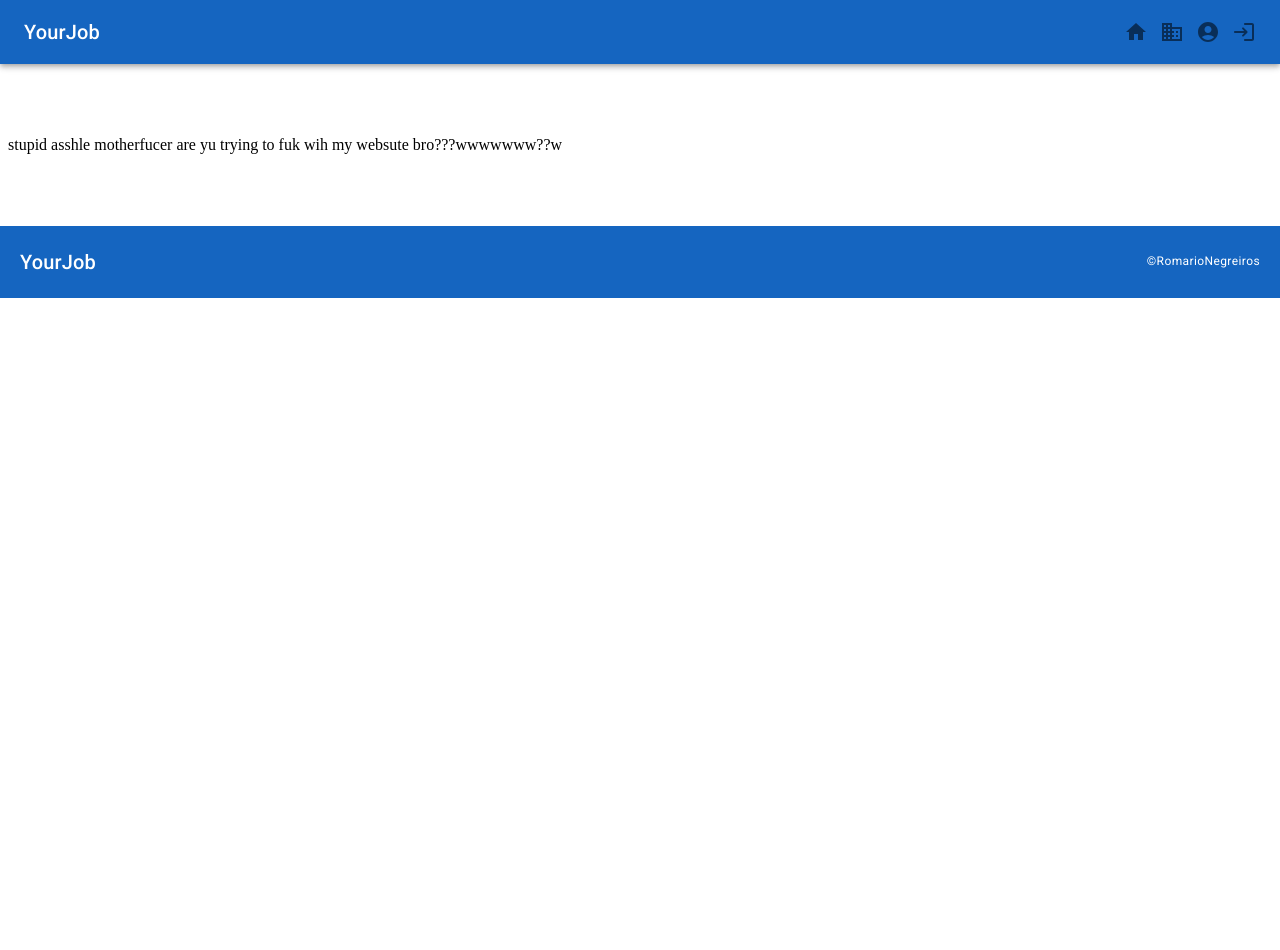
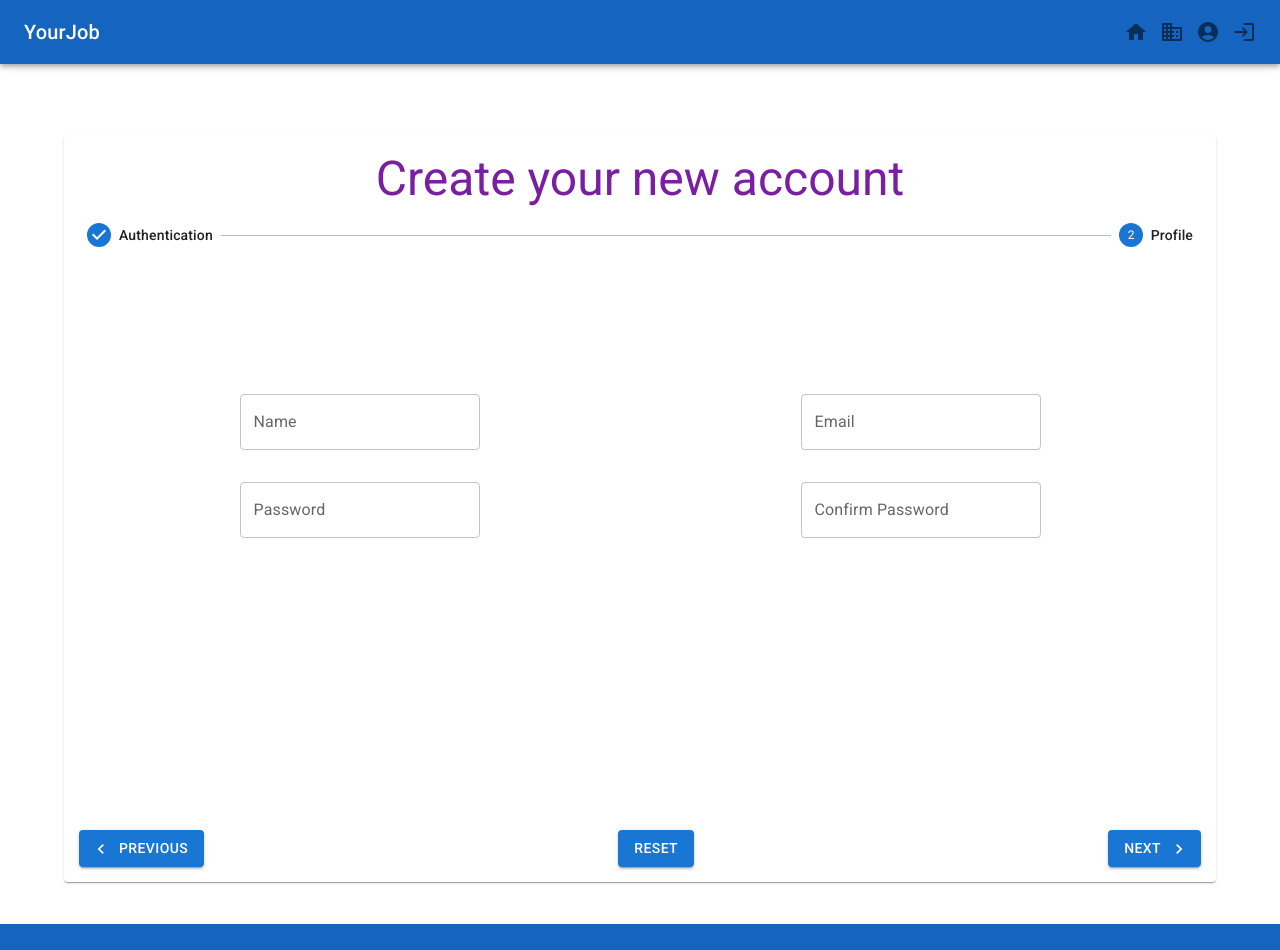
Before and after one commit to Romario-Negreiros/YourJob-Frontend, a React (Create React App) app: page /register in a window 1280 px wide. Shown: the top 950 px of the page. Before the commit the page ends 800 px from the top, so only its background shows below. Built offline with nearby package versions, Linux system fonts and the light colour scheme.

Commit message:
Created login page styles + Created register page styles

```diff
--- a/src/pages/Login/index.tsx
+++ b/src/pages/Login/index.tsx
@@ -2,10 +2,59 @@ import React from 'react'
 
 import useStyles from './styles'
 
+import Container from '@mui/material/Container'
+import Box from '@mui/material/Box'
+import Typography from '@mui/material/Typography'
+import Paper from '@mui/material/Paper'
+import Link from '@mui/material/Link'
+import Button from '@mui/material/Button'
+import TextField from '@mui/material/TextField'
+import { Link as RouterLink } from 'react-router-dom'
+
 const Login: React.FC = () => {
+  const classes = useStyles()
+
+  const handleSubmit = (data: any) => {
+    return console.log(data)
+  }
+
   return (
-    <Container>
+    <Container className={classes.container}>
+      <Paper className={classes.paper}>
+        <Box
+          component="form"
+          noValidate
+          autoComplete="off"
+          onSubmit={handleSubmit}
+          className={classes.form}
+        >
+          <Typography
+            variant="h3"
+            component="div"
+            sx={{ textAlign: 'center' }}
+            color="secondary.dark"
+          >
+            Connect to your account
+          </Typography>
+          <Box sx={{ width: '100%', mt: 3, textAlign: 'center' }}>
+            <TextField sx={{ width: 240 }} label="Email" />
+            <br />
+            <TextField sx={{ width: 240, mt: 3 }} label="Password" />
+          </Box>
 
+          <Box className={classes.actions} sx={{ textAlign: 'center' }}>
+            <RouterLink to="/register">
+              <Link underline="always" href="" variant="h6">
+                Create Account
+              </Link>
+            </RouterLink>
+            <br />
+            <Button type="submit" variant="contained" sx={{ mt: 3, width: 250 }}>
+              Login
+            </Button>
+          </Box>
+        </Box>
+      </Paper>
     </Container>
   )
 }
--- a/src/pages/Login/styles.ts
+++ b/src/pages/Login/styles.ts
@@ -5,14 +5,26 @@ import { Theme } from '@mui/material'
 const useStyles = makeStyles((theme: Theme) => {
   return {
     container: {
-      display: 'flex',
+      display: 'flex !important',
       justifyContent: 'center',
       alignItems: 'center',
-      width: '100vw',
-      background: 'red',
-      [theme.breakpoints.up('md')]: {
-        height: `calc(100vh - ${Number(theme.mixins.toolbar.minHeight) * 1.5}px)`
-      }
+      width: '100%',
+      height: `calc(100vh - ${Number(theme.mixins.toolbar.minHeight) * 3}px)`
+    },
+    paper: {
+      height: '100%',
+      width: 400,
+      padding: 15
+    },
+    form: {
+      height: '100%',
+      display: 'flex',
+      flexFlow: 'row wrap',
+      justifyContent: 'center',
+      alignItems: 'center'
+    },
+    actions: {
+      alignSelf: 'flex-end'
     }
   }
 })
--- /dev/null
+++ b/src/pages/Register/index.tsx
@@ -0,0 +1,123 @@
+import React from 'react'
+
+import useStyles from './styles'
+
+import Container from '@mui/material/Container'
+import Box from '@mui/material/Box'
+import Stepper from '@mui/material/Stepper'
+import Step from '@mui/material/Step'
+import StepLabel from '@mui/material/StepLabel'
+import Typography from '@mui/material/Typography'
+import Button from '@mui/material/Button'
+import Paper from '@mui/material/Paper'
+import { AuthForm, UserProfileForm } from '../../components'
+
+import KeyboardArrowRightIcon from '@mui/icons-material/KeyboardArrowRight'
+import KeyboardArrowLeftIcon from '@mui/icons-material/KeyboardArrowLeft'
+
+interface IStep {
+  label: string
+  component: React.ReactElement
+}
+
+const steps: IStep[] = [
+  {
+    label: 'Authentication',
+    component: <AuthForm />
+  },
+  {
+    label: 'Profile',
+    component: <UserProfileForm />
+  }
+]
+
+const Register: React.FC = () => {
+  const [activeStep, setActiveStep] = React.useState(1)
+
+  const handleNext = () => setActiveStep(activeStep + 1)
+
+  const handleBack = () => setActiveStep(activeStep - 1)
+
+  const handleReset = () => setActiveStep(0)
+
+  const classes = useStyles()
+
+  const handleSubmit = (data: any) => {
+    return console.log(data)
+  }
+
+  return (
+    <Container className={classes.container}>
+      <Paper className={classes.paper}>
+        <Box
+          component="form"
+          className={classes.form}
+          noValidate
+          autoComplete="off"
+          onSubmit={handleSubmit}
+        >
+          <Box sx={{ width: '100%' }}>
+            <Typography
+              variant="h3"
+              component="div"
+              sx={{ textAlign: 'center' }}
+              color="secondary.dark"
+            >
+              Create your new account
+            </Typography>
+            <Stepper sx={{ mt: 2 }} activeStep={activeStep}>
+              {steps.map(step => (
+                <Step key={step.label}>
+                  <StepLabel>{step.label}</StepLabel>
+                </Step>
+              ))}
+            </Stepper>
+          </Box>
+          <Box sx={{ width: '100%' }}>
+            {activeStep === steps.length
+              ? (
+              <>
+                <Typography variant="body1" sx={{ mt: 2, mb: 1 }}>
+                  All steps completed - you&apos;re finished
+                </Typography>
+                <Button variant="contained" type="submit">
+                  Submit
+                </Button>
+              </>
+                )
+              : (
+              <>{steps[activeStep].component}</>
+                )}
+          </Box>
+          <Box className={classes.buttonsWrapper}>
+            <Button
+              className={classes.button}
+              variant="contained"
+              disabled={activeStep === 0 ? Boolean(1) : Boolean(0)}
+              startIcon={<KeyboardArrowLeftIcon />}
+              type="button"
+              onClick={handleBack}
+            >
+              Previous
+            </Button>
+            <Button className={classes.button} variant="contained" onClick={handleReset}>
+              Reset
+            </Button>
+            <Button
+              className={classes.button}
+              variant="contained"
+              disabled={activeStep === steps.length ? Boolean(1) : Boolean(0)}
+              endIcon={<KeyboardArrowRightIcon />}
+              type="button"
+              onClick={handleNext}
+            >
+              Next
+            </Button>
+          </Box>
+        </Box>
+      </Paper>
+    </Container>
+  )
+}
+
+export default Register
--- /dev/null
+++ b/src/pages/Register/styles.ts
@@ -0,0 +1,47 @@
+import { makeStyles } from '@mui/styles'
+
+import { Theme } from '@mui/material'
+
+const useStyles = makeStyles((theme: Theme) => {
+  return {
+    container: {
+      display: 'flex',
+      justifyContent: 'center',
+      alignItems: 'center',
+      width: '100vw',
+      minHeight: `calc(100vh - ${Number(theme.mixins.toolbar.minHeight) * 1.5}px)`,
+      [theme.breakpoints.up('sm')]: {
+        height: `calc(100vh - ${Number(theme.mixins.toolbar.minHeight) * 1.5}px)`
+      }
+    },
+    paper: {
+      height: '100%',
+      padding: 15
+    },
+    form: {
+      height: '100%',
+      display: 'flex',
+      flexFlow: 'row wrap'
+    },
+    buttonsWrapper: {
+      display: 'flex',
+      flexFlow: 'row wrap',
+      alignItems: 'center',
+      justifyContent: 'space-between',
+      gap: 5,
+      width: '100%',
+      alignSelf: 'flex-end',
+      [theme.breakpoints.up('sm')]: {
+        gap: 0
+      }
+    },
+    button: {
+      width: '100%',
+      [theme.breakpoints.up('sm')]: {
+        width: 'fit-content'
+      }
+    }
+  }
+})
+
+export default useStyles
--- a/src/pages/index.tsx
+++ b/src/pages/index.tsx
@@ -5,6 +5,8 @@ import Layout from '../layouts'
 import Home from './Home'
 import NoMatch from './NoMatch'
 import Vagancies from './Vagancies'
+import Login from './Login'
+import Register from './Register'
 
 const Pages: React.FC = () => {
   return (
@@ -13,6 +15,8 @@ const Pages: React.FC = () => {
         <Route index element={<Home />} />
         <Route path="vagancies" element={<Vagancies />} />
         <Route path="*" element={<NoMatch />} />
+        <Route path="login" element={<Login />} />
+        <Route path="register" element={<Register />} />
       </Route>
     </Routes>
   )
```
